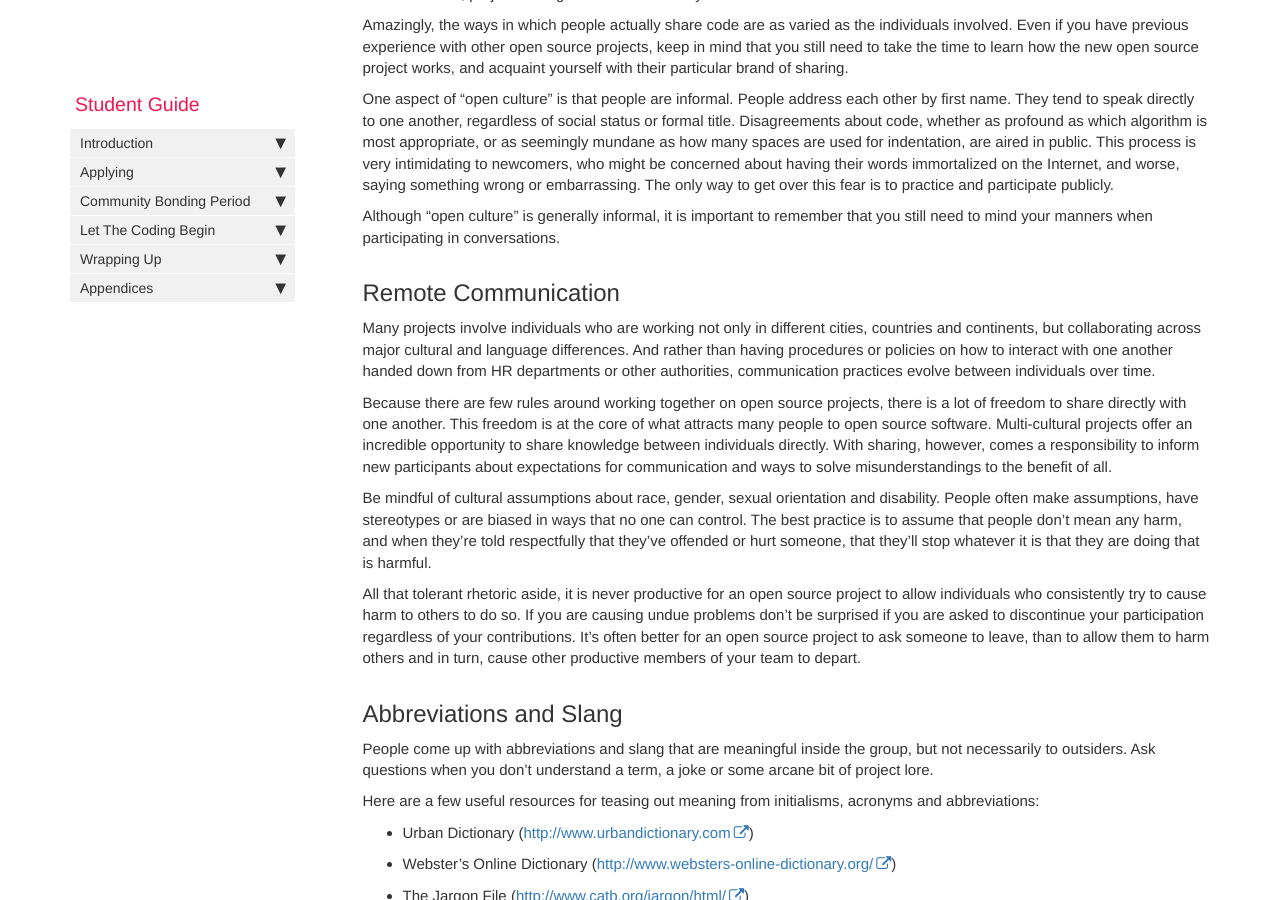
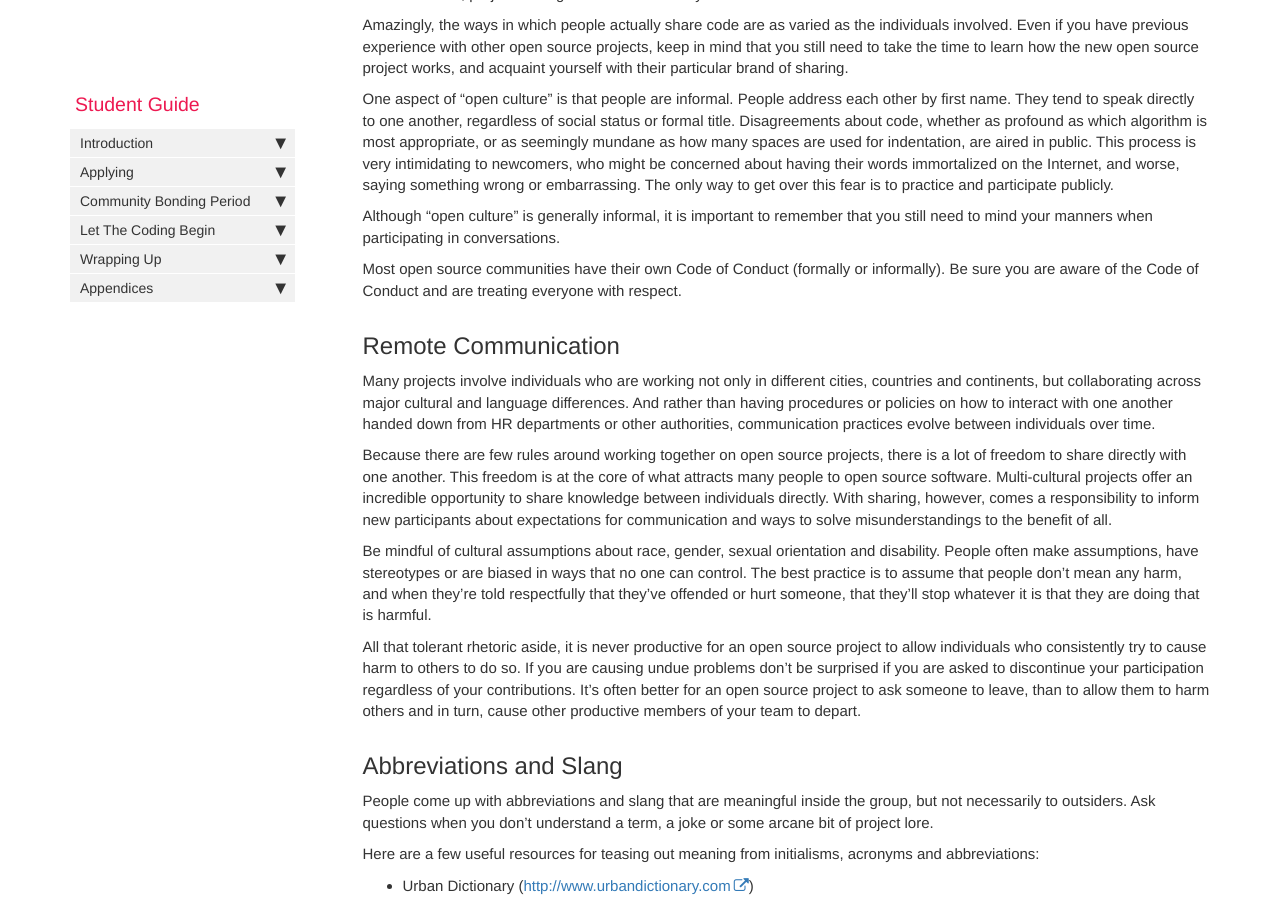
Before and after one commit to google/gsocguides, a Jekyll site: the page built from pages/student/10-open_source_culture.md, in a window 1280 px wide and 900 px high, scrolled down 524 px. Built offline with Jekyll 4.4.1, drawn with Linux system fonts in a browser that asks for light colours.

Commit message:
add code of conduct

```diff
--- a/pages/student/10-open_source_culture.md
+++ b/pages/student/10-open_source_culture.md
@@ -20,6 +20,8 @@ Amazingly, the ways in which people actually share code are as varied as the ind
 One aspect of "open culture" is that people are informal. People address each other by first name. They tend to speak directly to one another, regardless of social status or formal title. Disagreements about code, whether as profound as which algorithm is most appropriate, or as seemingly mundane as how many spaces are used for indentation, are aired in public. This process is very intimidating to newcomers, who might be concerned about having their words immortalized on the Internet, and worse, saying something wrong or embarrassing. The only way to get over this fear is to practice and participate publicly.
 
 Although "open culture" is generally informal, it is important to remember that you still need to mind your manners when participating in conversations.
+
+Most open source communities have their own Code of Conduct (formally or informally). Be sure you are aware of the Code of Conduct and are treating everyone with respect.
 
 
 ## Remote Communication
```
